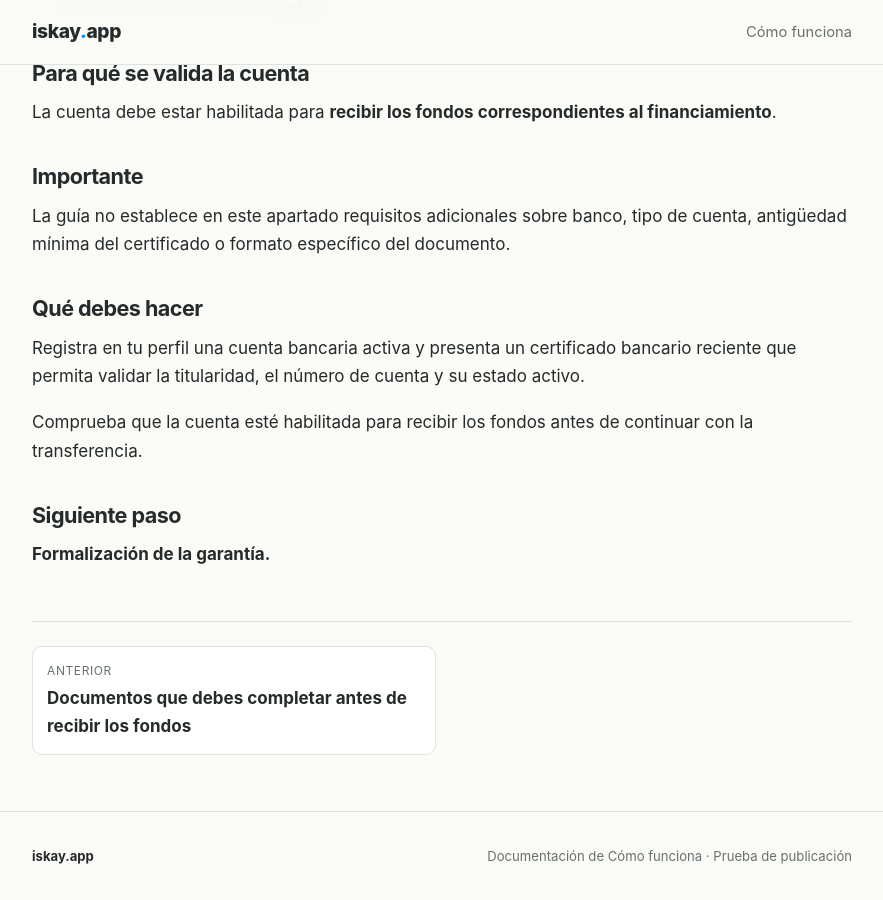
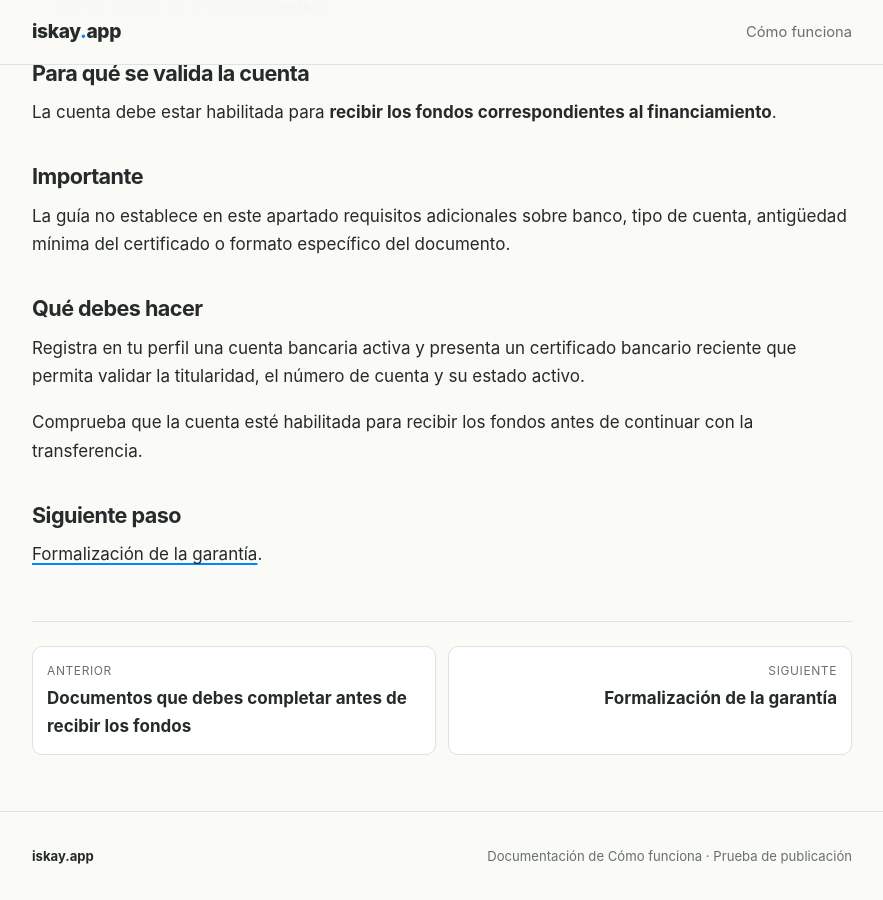
Before and after one commit to iskayApp/como-funciona, a Jekyll site: the page built from ideas/financiamiento-reembolsable/promotores/05-cierre-formalizacion-transferencia/26-registra-tu-cuenta-bancaria.md, in a window 1280 px wide and 900 px high, scrolled down 795 px. Shown: the whole window, without its empty margins (198-1081 px from the left). Built offline with Jekyll 4.4.1, drawn with Linux system fonts in a browser that asks for light colours; some of the changed lines change nothing that is shown.

Commit message:
docs: enlazar ficha 26 con ficha 27

```diff
--- a/ideas/financiamiento-reembolsable/promotores/05-cierre-formalizacion-transferencia/26-registra-tu-cuenta-bancaria.md
+++ b/ideas/financiamiento-reembolsable/promotores/05-cierre-formalizacion-transferencia/26-registra-tu-cuenta-bancaria.md
@@ -14,6 +14,8 @@ status: "Borrador para revisión"
 reviewed: "2026-11-01"
 prev_url: /financiamiento-reembolsable/promotores/cierre-formalizacion-transferencia/documentos-que-debes-completar-antes-de-recibir-los-fondos/
 prev_title: "Documentos que debes completar antes de recibir los fondos"
+next_url: /financiamiento-reembolsable/promotores/cierre-formalizacion-transferencia/formalizacion-de-la-garantia/
+next_title: "Formalización de la garantía"
 ---
 
 # Registra tu cuenta bancaria
@@ -56,4 +58,4 @@ Comprueba que la cuenta esté habilitada para recibir los fondos antes de contin
 
 ## Siguiente paso
 
-**Formalización de la garantía.**
+[Formalización de la garantía]({{ '/financiamiento-reembolsable/promotores/cierre-formalizacion-transferencia/formalizacion-de-la-garantia/' | relative_url }}).
```
